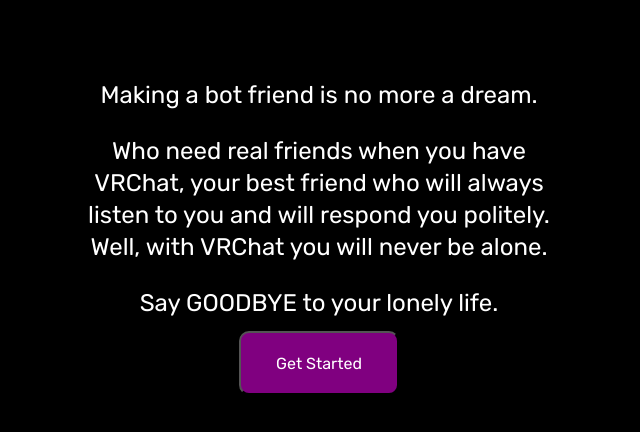
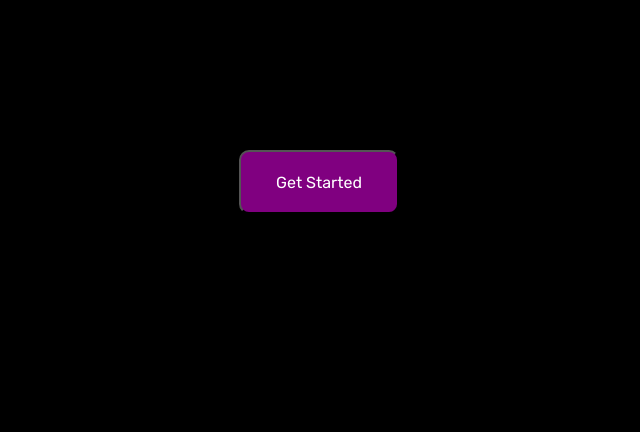
Before and after one commit to VimalRaj-12/fullstack, a plain HTML site: page chat/index.html in a window 1280 px wide. Shown: the part 284-716 px from the top of the page, without its empty margins (321-961 px from the left). Drawn offline with Linux system fonts and the light colour scheme.

Commit message:
Update index.html

```diff
--- a/chat/index.html
+++ b/chat/index.html
@@ -19,17 +19,7 @@
   <div class="right_background"></div> -->
   <div class="intro">
       <h1>Hi, I am VRChat</h1>
-      <p>
-        <span id="wake__1">Making a bot friend is no more a dream.
-        </span>
-        <span id="wake__2">Who need real friends when you
-          have VRChat, your best friend who will always listen to you and will respond you politely.
-          Well, with VRChat you will never be alone.
-        </span>
-        <span id="wake__3">
-          Say GOODBYE to your lonely life.
-        </span>
-        <button id="get__started">Get Started</button>
+       <button id="get__started">Get Started</button>
       </p>
   </div>
 
@@ -138,10 +128,7 @@
   <div class="about">
     <img src="images/prof1.jpeg" alt="about">
   </div>
-
-
-
-  <script src="app.js"></script>
+   <script src="app.js"></script>
 </body>
 
 </html>
```
